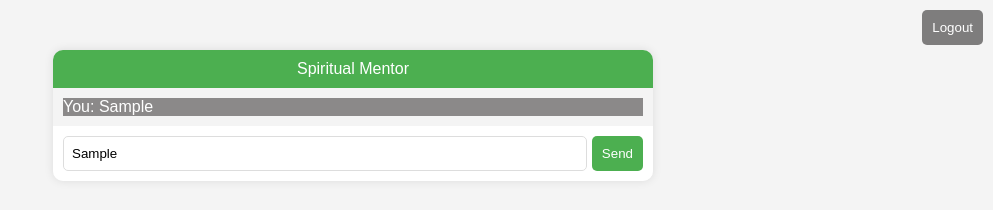
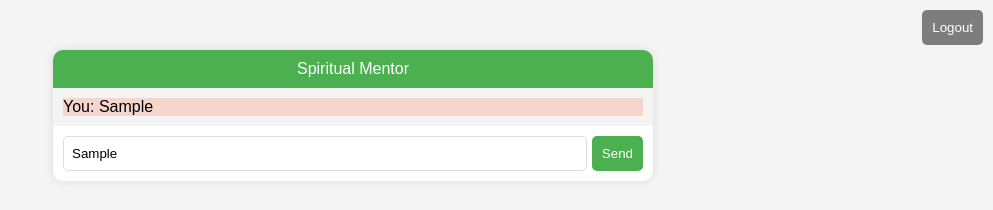
Before and after one commit to ray165/fortune-teller, a website: page src/chat.html in a window 1280 px wide. Both pictures are taken after typing "Sample" into the empty fields and a click on the button "Send". Shown: the whole page, without its empty margins (287-1280 px from the left). Drawn offline with Linux system fonts and the light colour scheme; no server answers.

Commit message:
update colors

```diff
--- a/src/chat.html
+++ b/src/chat.html
@@ -73,13 +73,13 @@
         }
 
         .chatbot-message-style {
-            background-color: #4CAF50; /* User message color */
+            background-color: #824c71; /* User message color */
             color: white;
         }
 
         .user-message-style {
-            background-color: #8b8989; /* Chatbot message color */
-            color: white;
+            background-color: #F4D6CC; /* Chatbot message color */
+            color: black;
         }
 
     </style>
```
